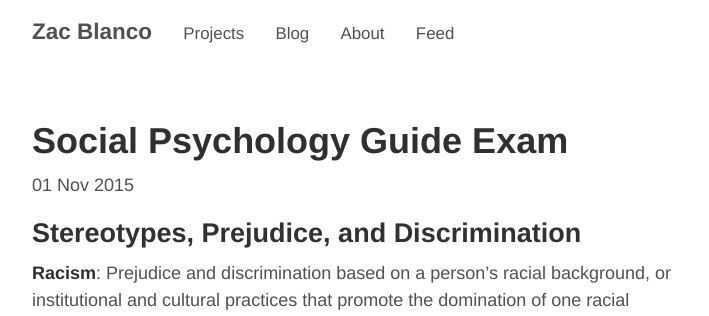
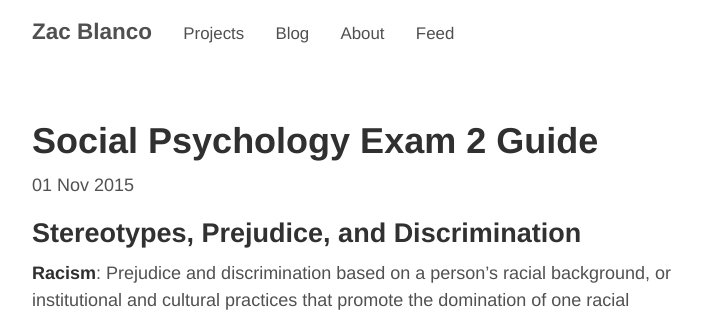
Before and after one commit to ZacBlanco/zacblanco.github.io, a Jekyll site: the page built from _posts/2015-11-1-social-psych-exam-guide-2.md, in a window 1280 px wide and 900 px high. Shown: the top 316 px of the window, without its empty margins (284-993 px from the left). Built offline with Jekyll 4.4.1, drawn with Linux system fonts in a browser that asks for light colours; comment, search, counter and statistics services are not loaded.

```diff
--- a/_posts/2015-11-1-social-psych-exam-guide-2.md
+++ b/_posts/2015-11-1-social-psych-exam-guide-2.md
@@ -1,6 +1,6 @@
 ---
 layout: post
-title: Social Psychology Guide Exam #2
+title: Social Psychology Exam 2 Guide
 keywords: social, psychology, exam, guide, school, rutgers, university, shana cole
 author: Zac
 date: 2015-11-1
```
